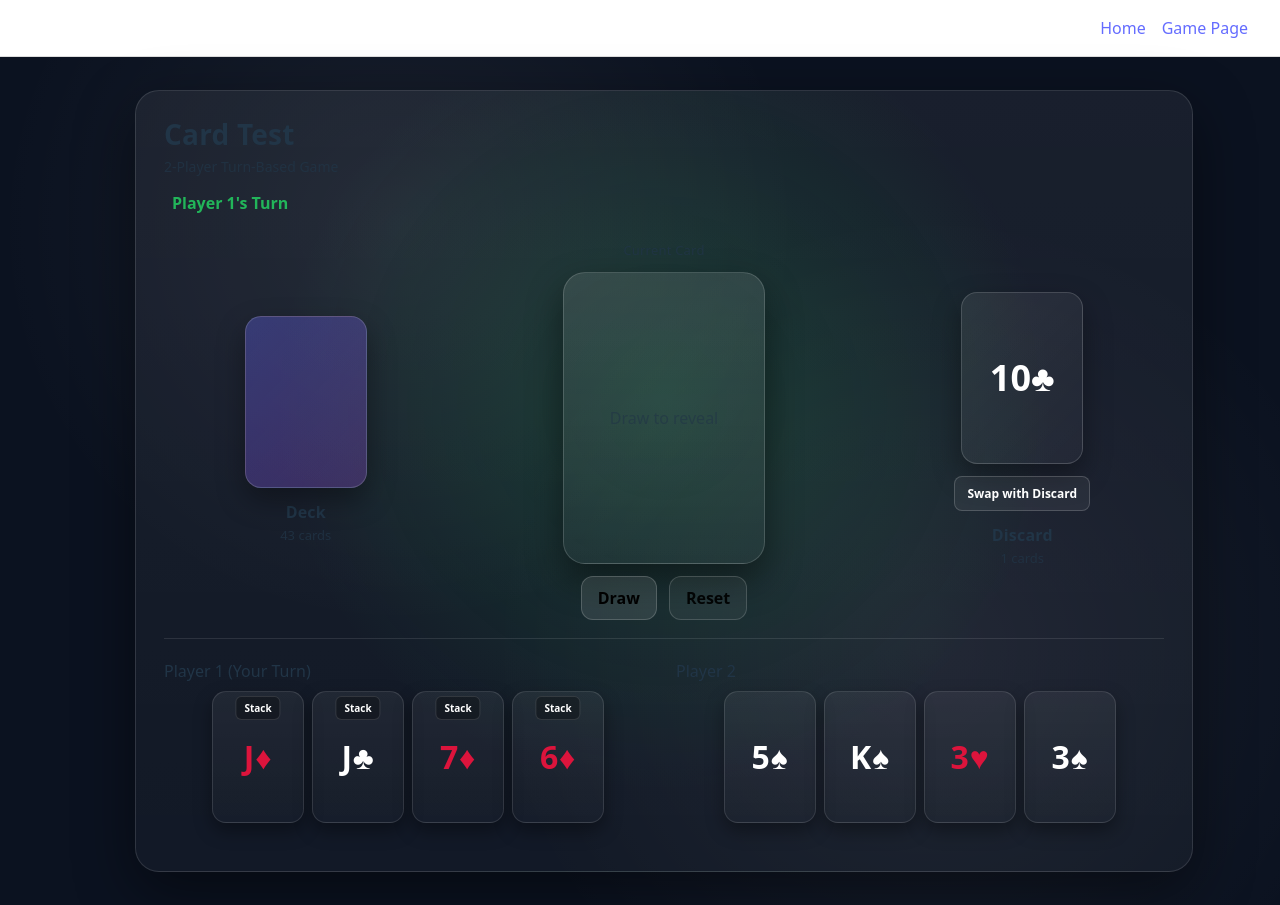
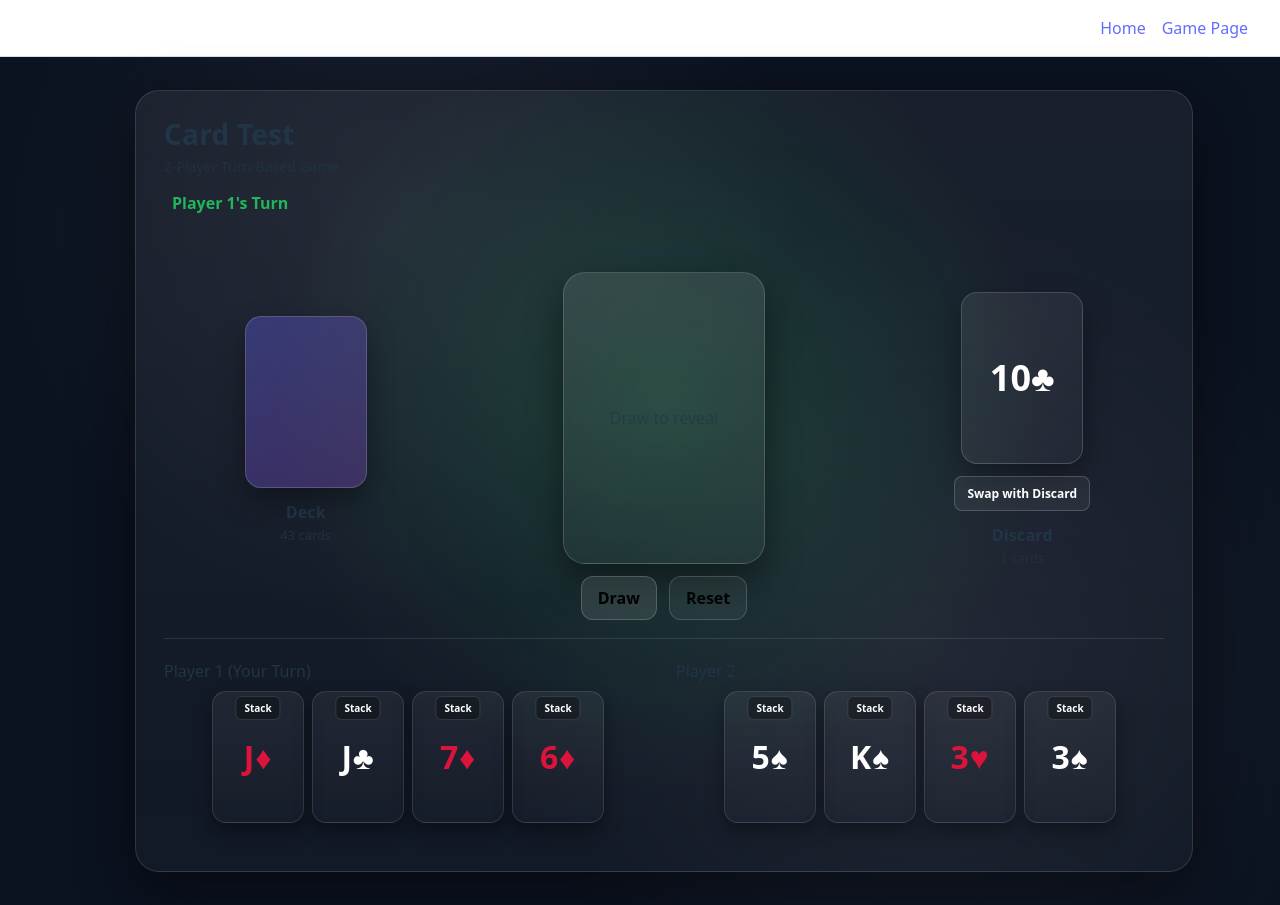
Before and after one commit to sheinhtuttunlwin/cactus-web-game, a React (Vite) app in the folder cactus-client/: page /game in a window 1280 px wide. Shown: the top 905 px of the page. Built offline with nearby package versions, Linux system fonts and the light colour scheme.

Commit message:
Allowed global stacking and one stack per card restriction

```diff
--- a/cactus-client/src/pages/Game.jsx
+++ b/cactus-client/src/pages/Game.jsx
@@ -5,6 +5,7 @@ function Game () {
 
     const [deck, setDeck] = useState(() => createShuffledDeck());
     const [discardPile, setDiscardPile] = useState([]);
+    const [hasStackedThisRound, setHasStackedThisRound] = useState(false);
     const [currentPlayer, setCurrentPlayer] = useState(1); // 1 or 2
     const [players, setPlayers] = useState({
       1: { hand: [], pendingCard: null, swappingWithDiscard: false },
@@ -28,6 +29,7 @@ function Game () {
 
       setDeck(fresh);
       setDiscardPile(firstDiscardCard ? [firstDiscardCard] : []);
+      setHasStackedThisRound(false);
       setPlayers({
         1: { hand: player1Hand, pendingCard: null, swappingWithDiscard: false },
         2: { hand: player2Hand, pendingCard: null, swappingWithDiscard: false },
@@ -60,6 +62,7 @@ function Game () {
       const pendingCard = players[currentPlayer].pendingCard;
       if (!pendingCard) return;
       setDiscardPile((prev) => [...prev, pendingCard]);
+      setHasStackedThisRound(false);
       setPlayers((prev) => ({
         ...prev,
         [currentPlayer]: { ...prev[currentPlayer], pendingCard: null },
@@ -81,13 +84,14 @@ function Game () {
         };
       });
       setDiscardPile((prev) => [...prev, replaced]);
+      setHasStackedThisRound(false);
       setTimeout(switchTurn, 0);
     };
 
 
-    const handleStack = (index) => {
+    const handleStack = (playerNum, index) => {
       const lastDiscardedCard = discardPile.length > 0 ? discardPile[discardPile.length - 1] : null;
-      const handCard = players[currentPlayer].hand[index];
+      const handCard = players[playerNum].hand[index];
 
       if (!lastDiscardedCard) {
         alert("No card to stack on (discard pile is empty)");
@@ -95,8 +99,14 @@ function Game () {
       }
 
       // Guard: must always have at least 1 card in hand
-      if (players[currentPlayer].hand.length === 1) {
+      if (players[playerNum].hand.length === 1) {
         alert("You must keep at least 1 card in your hand");
+        return;
+      }
+
+      // Guard: this card has already been stacked on this round
+      if (hasStackedThisRound) {
+        alert("This card has already been stacked on. Discard or swap to add a new card.");
         return;
       }
 
@@ -104,12 +114,13 @@ function Game () {
         // ranks match, discard the hand card
         setPlayers((prev) => ({
           ...prev,
-          [currentPlayer]: {
-            ...prev[currentPlayer],
-            hand: prev[currentPlayer].hand.filter((_, i) => i !== index),
+          [playerNum]: {
+            ...prev[playerNum],
+            hand: prev[playerNum].hand.filter((_, i) => i !== index),
           },
         }));
         setDiscardPile((prev) => [...prev, handCard]);
+        setHasStackedThisRound(true);
       } else {
         // ranks don't match, add 2 cards from deck to hand as penalty
         alert("does not match");
@@ -121,9 +132,9 @@ function Game () {
         setDeck(newDeck);
         setPlayers((prev) => ({
           ...prev,
-          [currentPlayer]: {
-            ...prev[currentPlayer],
-            hand: [...prev[currentPlayer].hand, ...cardsToAdd],
+          [playerNum]: {
+            ...prev[playerNum],
+            hand: [...prev[playerNum].hand, ...cardsToAdd],
           },
         }));
       }
@@ -148,6 +159,7 @@ function Game () {
         newPile[newPile.length - 1] = handCard;
         return newPile;
       });
+      setHasStackedThisRound(false);
       setTimeout(switchTurn, 0);
     };
 
@@ -305,10 +317,9 @@ function Game () {
                       {players[1].hand.map((card, idx) => (
                         <div key={card.id} style={styles.miniCardWrapper}>
                           <div style={styles.miniCard}>
-                            {currentPlayer === 1 && (
                             <button
                               style={actionButtonStyle(styles.stackButton, !!players[1].pendingCard || players[1].swappingWithDiscard)}
-                                onClick={() => handleStack(idx)}
+                              onClick={() => handleStack(1, idx)}
                               disabled={!!players[1].pendingCard || players[1].swappingWithDiscard}
                               title={
                                 players[1].swappingWithDiscard
@@ -320,7 +331,6 @@ function Game () {
                             >
                               Stack
                             </button>
-                            )}
                             <div
                               style={{
                                 ...styles.miniCardText,
@@ -358,10 +368,9 @@ function Game () {
                       {players[2].hand.map((card, idx) => (
                         <div key={card.id} style={styles.miniCardWrapper}>
                           <div style={styles.miniCard}>
-                            {currentPlayer === 2 && (
                             <button
                               style={actionButtonStyle(styles.stackButton, !!players[2].pendingCard || players[2].swappingWithDiscard)}
-                                onClick={() => handleStack(idx)}
+                              onClick={() => handleStack(2, idx)}
                               disabled={!!players[2].pendingCard || players[2].swappingWithDiscard}
                               title={
                                 players[2].swappingWithDiscard
@@ -373,7 +382,6 @@ function Game () {
                             >
                               Stack
                             </button>
-                            )}
                             <div
                               style={{
                                 ...styles.miniCardText,
```
Lines whose indentation alone changed are shown as unchanged.
